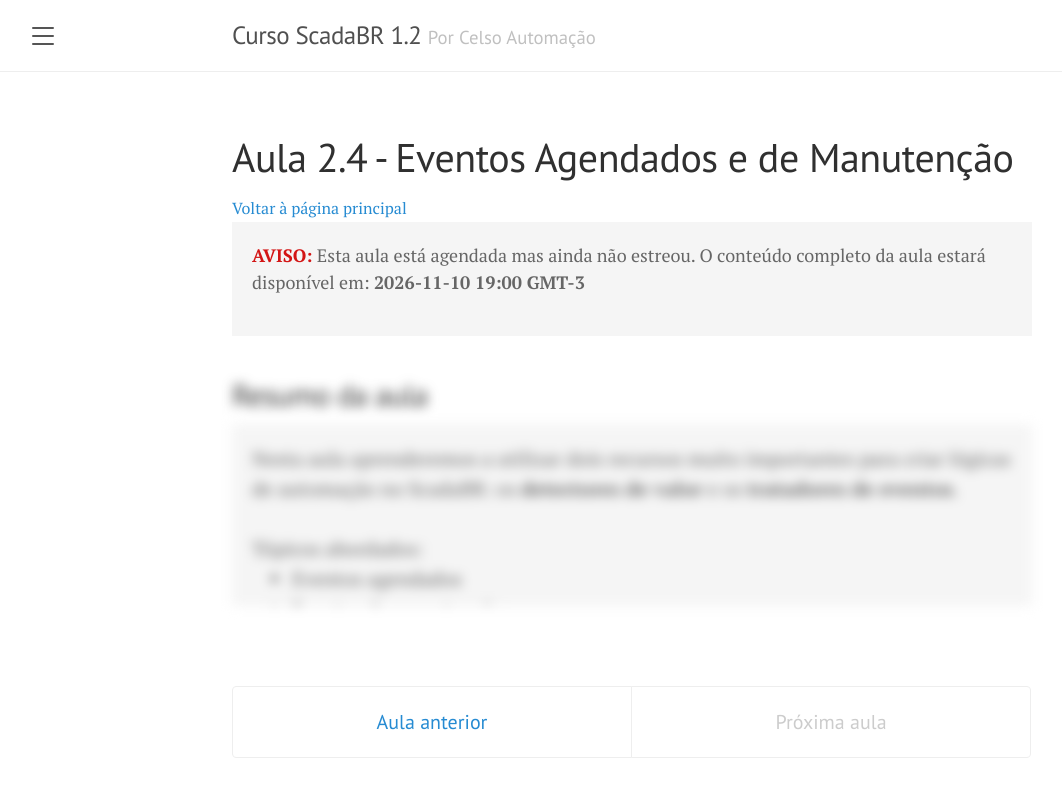
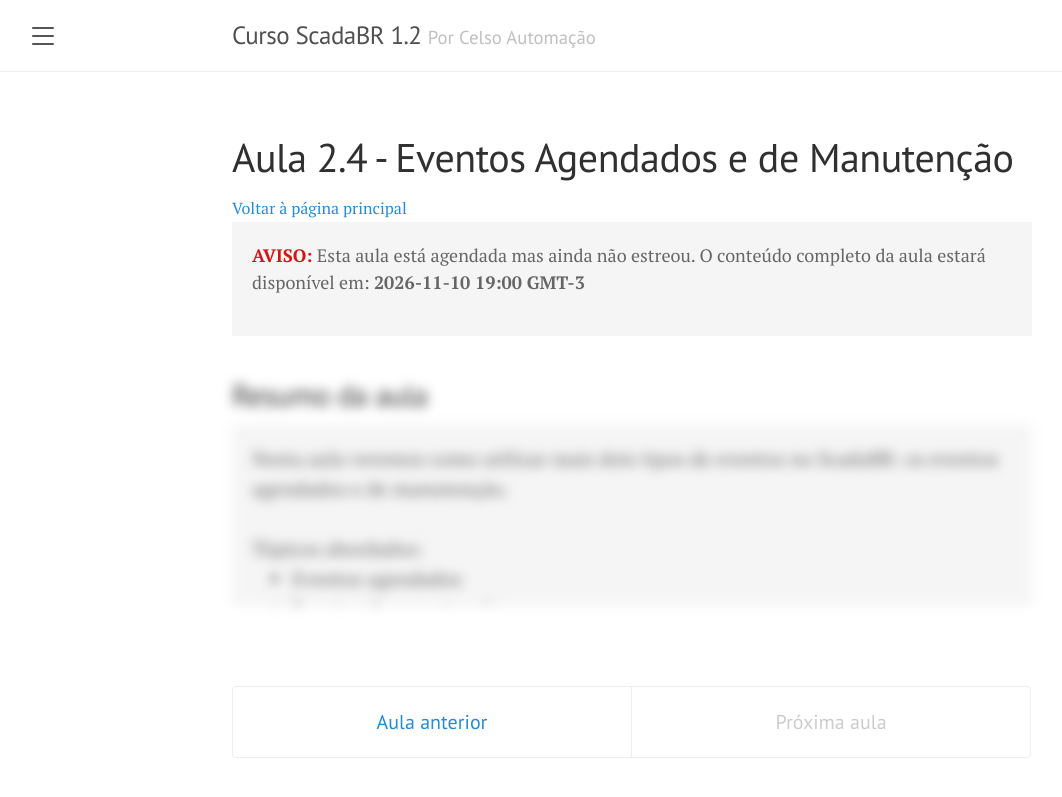
Before and after one commit to celsou/curso-scadabr, a Jekyll site: the page built from aulas/tema-2/eventos-agendados-manutencao.md, in a window 1280 px wide. Shown: the top 797 px of the page, without its empty margins (8-1070 px from the left). Built offline with Jekyll 4.4.1, drawn with Linux system fonts in a browser that asks for light colours.

Commit message:
Update site

```diff
--- a/aulas/tema-2/eventos-agendados-manutencao.md
+++ b/aulas/tema-2/eventos-agendados-manutencao.md
@@ -12,7 +12,7 @@
 
 ## Resumo da aula
 <div class="message">
-	Nesta aula aprenderemos a utilizar dois recursos muito importantes para criar lógicas de automação no ScadaBR: os <b>detectores de valor</b> e os <b>tratadores de eventos</b>.
+	Nesta aula veremos como utilizar mais dois tipos de eventos no ScadaBR: os eventos agendados e de manutenção.
 	<br><br>
 	Tópicos abordados:
 	<ul>
@@ -26,7 +26,7 @@
 ## Conteúdo da aula (vídeo)
 
 <div class="iframe-container ratio-16_9">
-	<iframe src="https://youtube.com/embed/T9__xwiXKzA" title="YouTube video player" frameborder="0" allow="accelerometer; autoplay; clipboard-write; encrypted-media; gyroscope; picture-in-picture; web-share" allowfullscreen></iframe>
+	<iframe src="https://youtube.com/embed/Tmo5PE-Zje8" title="YouTube video player" frameborder="0" allow="accelerometer; autoplay; clipboard-write; encrypted-media; gyroscope; picture-in-picture; web-share" allowfullscreen></iframe>
 </div>
 
 <br>
```
